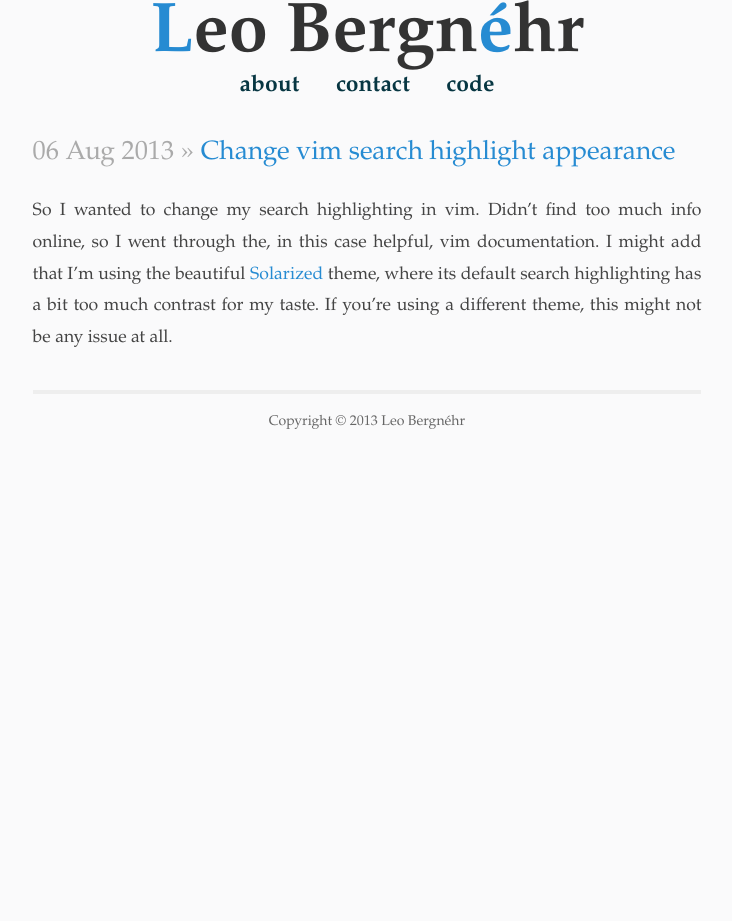
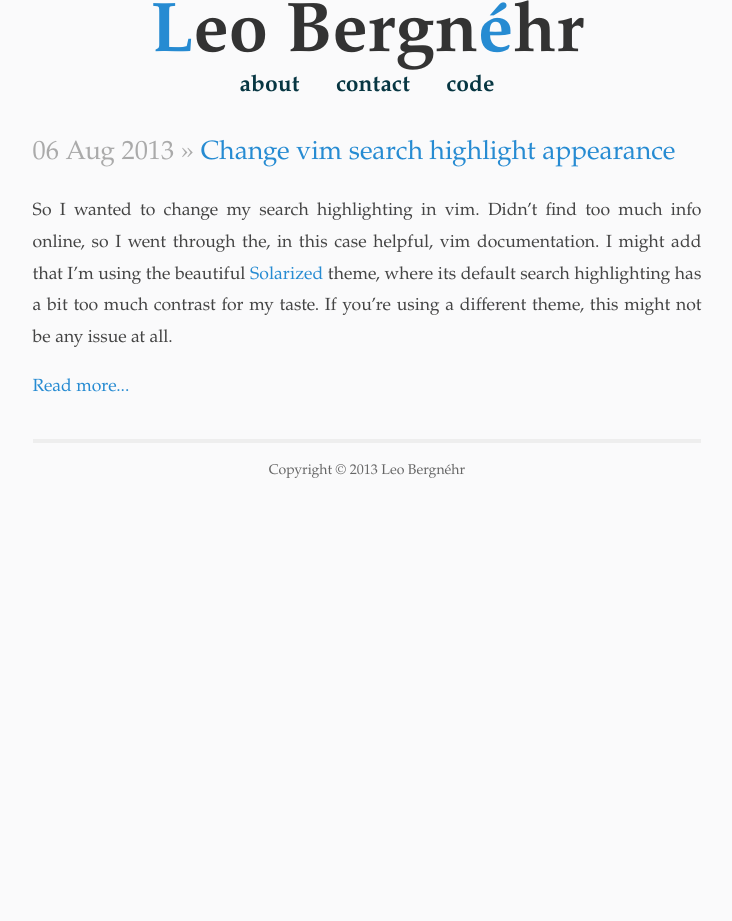
Before and after one commit to lbergnehr/lbergnehr.github.io, a Jekyll site: the page built from index.html, in a window 1280 px wide. Shown: the whole page, without its empty margins (273-1005 px from the left). Built offline with Jekyll 4.4.1, drawn with Linux system fonts in a browser that asks for light colours; Markdown is read by kramdown in place of the engine named in the settings.

Commit message:
Add 'Read more' link to excerpts

```diff
--- a/index.html
+++ b/index.html
@@ -10,6 +10,7 @@ title: Leo Bergnéhr
       <li>
         <p class="post-list-title"><span>{{ page.date | date_to_string }}</span> &raquo; <a href="{{ page.url }}">{{ page.title }}</a></p>
         <p class="post-list-exceprt">{{page.excerpt}}</p>
+        <p><a href="{{ page.url }}">Read more...</a></p>
       </li>
 
     {% endfor %}
```
